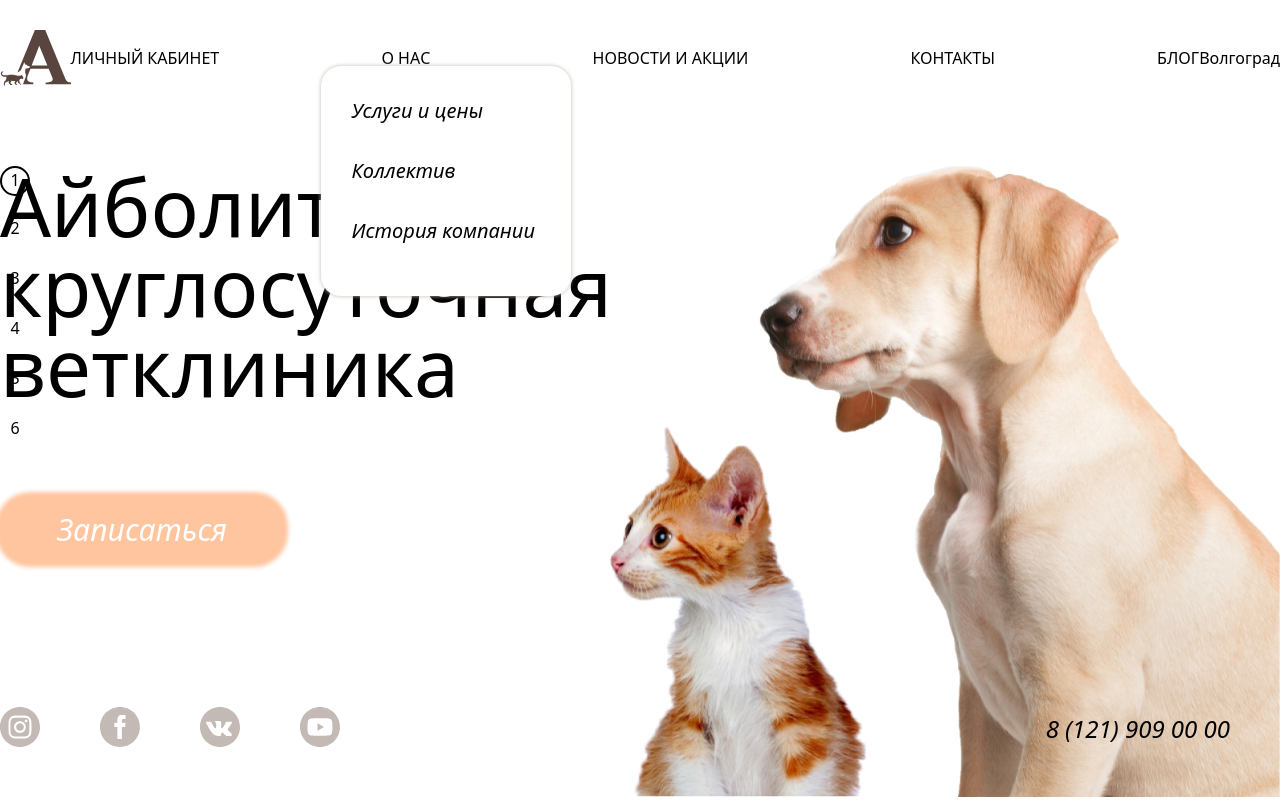
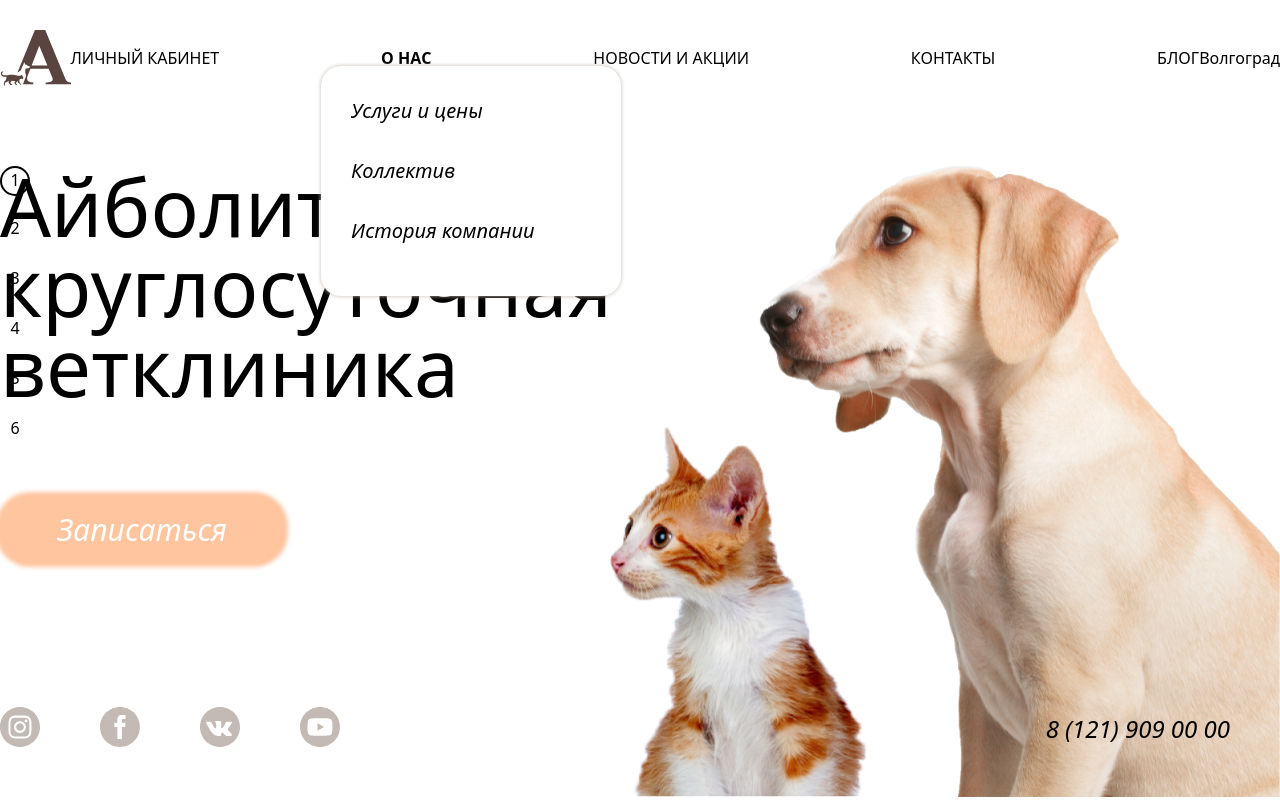
Before and after one commit to denism96/aibolit, a Vue app: page / in a window 1280 px wide. In both pictures the pointer is over the item "О НАС". Shown: the top 800 px of the page. Built offline with nearby package versions, Linux system fonts and the light colour scheme.

Commit message:
Update HeaderApp.vue

```diff
--- a/src/components/HeaderApp.vue
+++ b/src/components/HeaderApp.vue
@@ -9,7 +9,7 @@
           <router-link to="/profile">ЛИЧНЫЙ КАБИНЕТ</router-link>
         </li>
         <li class="header-list-item about">
-          <router-link to="/about">О НАС</router-link>
+          <router-link to="/about" class="hover">О НАС</router-link>
           <div class="about-nav">
             <ul>
               <li><router-link to="/">Услуги и цены</router-link></li>
@@ -53,8 +53,15 @@
 .about {
   position: relative;
 }
-.about:hover > .about-nav {
-  display: block;
+
+.about:hover {
+  .hover {
+    font-weight: bold;
+  }
+
+  .about-nav {
+    display: block;
+  }
 }
 
 .about-nav {
@@ -62,7 +69,7 @@
   top: 20px;
   left: -60px;
   display: none;
-  width: 250px;
+  width: 300px;
   height: 230px;
   box-shadow: 0px 0px 4px 0px $brown-lite-color;
   border-radius: 20px;
@@ -74,6 +81,11 @@
     font-size: 20px;
     font-style: italic;
     margin-bottom: 30px;
+
+    &:hover {
+      padding-left: 10px;
+      font-weight: bold;
+    }
   }
 }
 </style>
```
